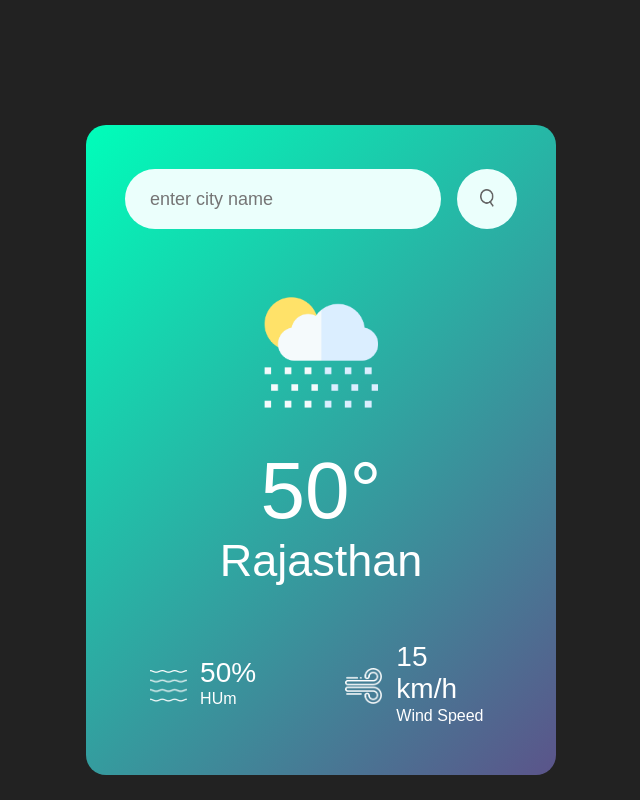
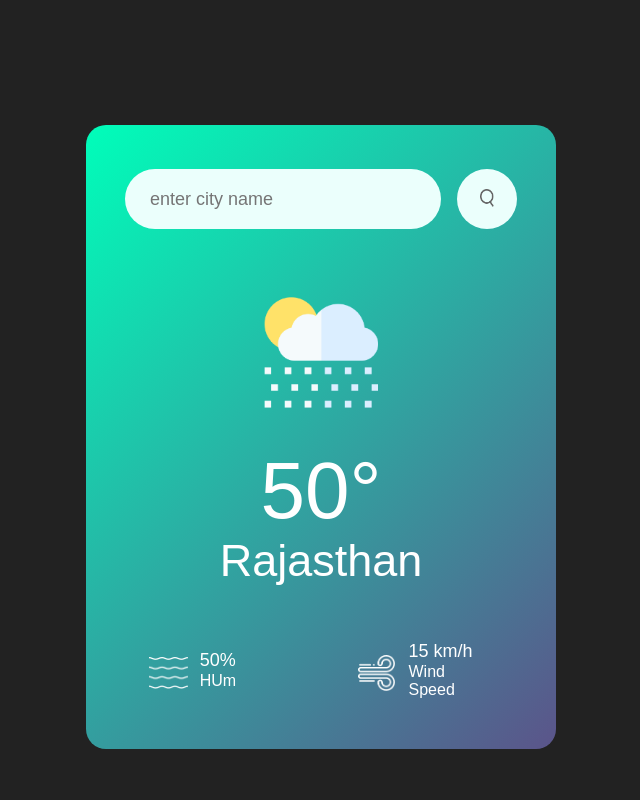
Before and after one commit to abhimanyujangid/30-javascript-projects, a plain HTML site: page weather app/index.html in a window 1280 px wide. Shown: the whole page, without its empty margins (319-959 px from the left). Drawn offline with Linux system fonts and the light colour scheme.

Commit message:
add weather app

```diff
--- a/weather app/index.html
+++ b/weather app/index.html
@@ -4,6 +4,7 @@
     <meta charset="UTF-8">
     <meta name="viewport" content="width=device-width, initial-scale=1.0">
     <title>Weather app</title>
+    <link rel="icon" href="weather-app-img/images/clouds.png" type="image/x-icon">
     <link rel="stylesheet" href="style.css">
 </head>
 <body>
--- a/weather app/style.css
+++ b/weather app/style.css
@@ -87,6 +87,6 @@ body{
 }
 
 .humidity, .wind{
-    font-size: 28px;
+    font-size: 18px;
     margin-top: -6px
 }
```
Also changed, not shown: 1 other file.
